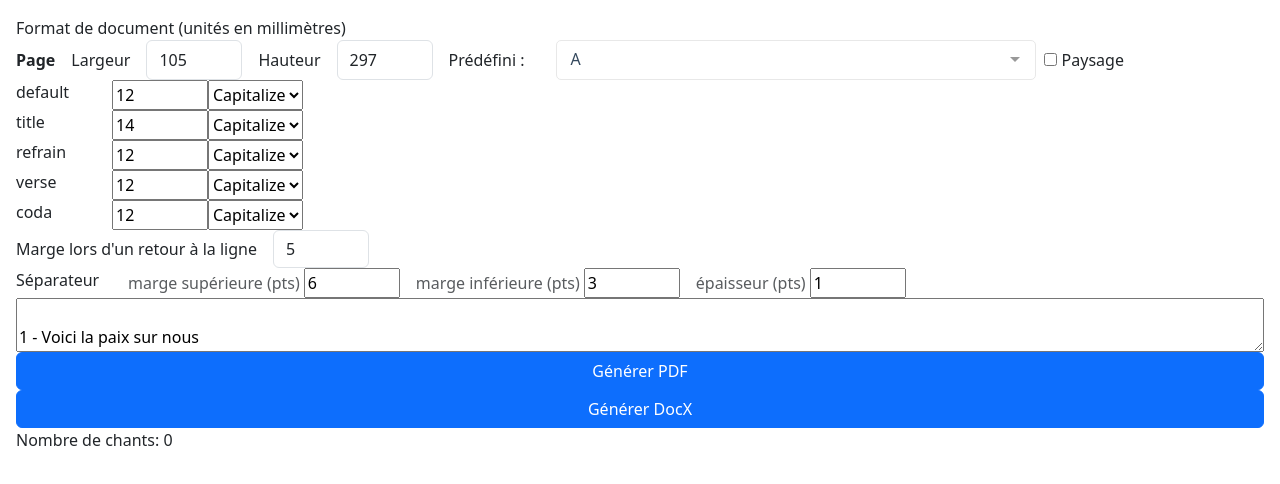
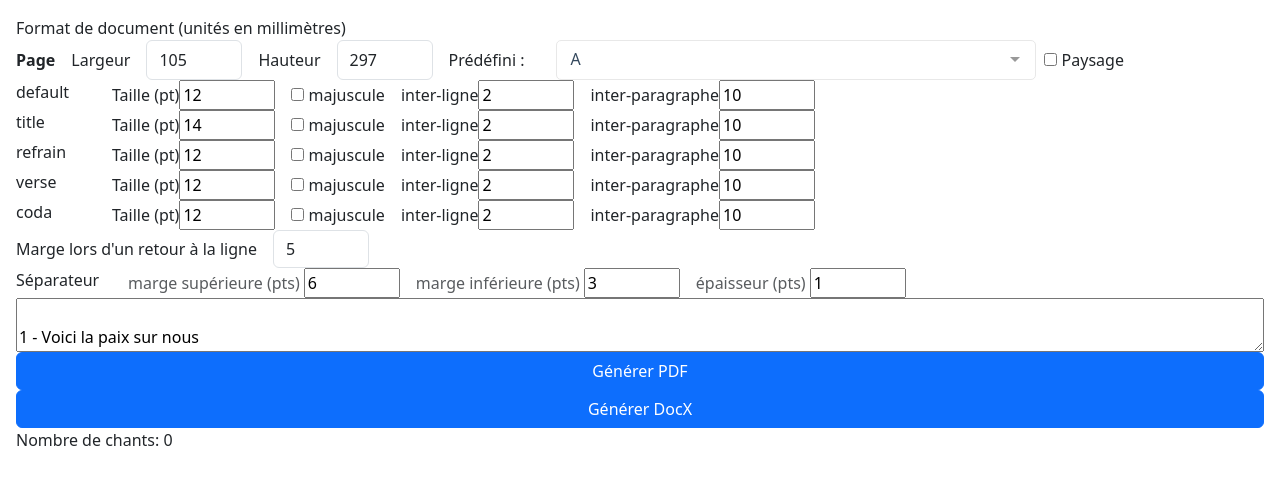
Before and after one commit to boutier/songbook, a Vue app: page / in a window 1280 px wide. Shown: the top 484 px of the page. Built offline with nearby package versions, Linux system fonts and the light colour scheme.

Commit message:
More styles

```diff
--- a/src/components/StyleInput.vue
+++ b/src/components/StyleInput.vue
@@ -14,7 +14,9 @@ export default {
       const style: StyleDefinition = {
         font: this.style.font,
         size: size || this.style.size,
-        case: (this.$refs.caseStyle as HTMLSelectElement).value as any
+        toUpper: (this.$refs.toUpper as HTMLInputElement).checked,
+        interLine: (this.$refs.interLine as HTMLInputElement).valueAsNumber,
+        afterParagraph: (this.$refs.afterParagraph as HTMLInputElement).valueAsNumber
       }
       this.$emit('update:style', style)
     }
@@ -25,11 +27,29 @@ export default {
 <template>
   <div class="d-flex">
     <div class="size-input">{{ title }}</div>
-    <input ref="fontSize" class="size-input" :value="style.size" type="number" @input="emit" />
-    <select ref="caseStyle" :value="style.case" @input="emit">
-      <option value="capitalized">Capitalize</option>
-      <option value="upper">Upper</option>
-      <option value="lower">Lower</option>
-    </select>
+    <div class="my-auto">Taille (pt)</div>
+    <input ref="fontSize" class="size-input me-3" :value="style.size" type="number" @input="emit" />
+    <div class="my-auto me-3">
+      <label>
+        <input ref="toUpper" type="checkbox" @click="emit" :value="style.toUpper" />
+        majuscule
+      </label>
+    </div>
+    <div class="my-auto">inter-ligne</div>
+    <input
+      ref="interLine"
+      class="size-input me-3"
+      :value="style.interLine"
+      type="number"
+      @input="emit"
+    />
+    <div class="my-auto">inter-paragraphe</div>
+    <input
+      ref="afterParagraph"
+      class="size-input me-3"
+      :value="style.afterParagraph"
+      type="number"
+      @input="emit"
+    />
   </div>
 </template>
--- a/src/generator/bin-packing.ts
+++ b/src/generator/bin-packing.ts
@@ -143,6 +143,7 @@ export function bin_packing<T>(
       continue
     }
     if (max_capacity < obj.size) {
+      console.log('cannot fit:', obj)
       errors.push('Some objects are too big to fit in any bin.')
       continue
     }
--- a/src/generator/formatter.ts
+++ b/src/generator/formatter.ts
@@ -2,12 +2,13 @@ import { PDFDocument, PDFFont, StandardFonts } from 'pdf-lib'
 import { bin_packing } from './bin-packing'
 import type { PrefixType, Song } from './parser'
 import { mmFromPoints, mmToPoints } from './pdf-utils'
-import { capitalize } from './utils'
 
 export type StyleDefinition = {
   font: StandardFonts
   size: number
-  case: 'upper' | 'lower' | 'capitalized'
+  toUpper: boolean
+  interLine: number
+  afterParagraph: number
 }
 
 export type FormatDefinition = {
@@ -16,14 +17,17 @@ export type FormatDefinition = {
   refrain: StyleDefinition
   verse: StyleDefinition
   coda: StyleDefinition
-  chunkGap: number // Space between paragraphs
 }
 
 export type Style = {
   font: PDFFont
   size: number
-  case: 'upper' | 'lower' | 'capitalized'
+  toUpper: boolean
+  interLine: number
+  afterParagraph: number
+
   widthOf: (text: string) => number
+  /** Height of the text, excluding interLine */
   height: number
 }
 
@@ -33,36 +37,44 @@ export type Format = {
   refrain: Style
   verse: Style
   coda: Style
-  chunkGap: number // Space between paragraphs
 }
 
 export const DEFAULT_STYLES: FormatDefinition = {
   default: {
     font: StandardFonts.TimesRoman,
     size: 12,
-    case: 'capitalized'
+    toUpper: false,
+    interLine: 2,
+    afterParagraph: 10
   },
   title: {
     font: StandardFonts.TimesRomanBold,
     size: 14,
-    case: 'capitalized'
+    toUpper: false,
+    interLine: 2,
+    afterParagraph: 10
   },
   refrain: {
     font: StandardFonts.TimesRomanBold,
     size: 12,
-    case: 'capitalized'
+    toUpper: false,
+    interLine: 2,
+    afterParagraph: 10
   },
   verse: {
     font: StandardFonts.TimesRoman,
     size: 12,
-    case: 'capitalized'
+    toUpper: false,
+    interLine: 2,
+    afterParagraph: 10
   },
   coda: {
     font: StandardFonts.TimesRoman,
     size: 12,
-    case: 'capitalized'
-  },
-  chunkGap: 10
+    toUpper: false,
+    interLine: 2,
+    afterParagraph: 10
+  }
 }
 
 export type SeparatorStyle = {
@@ -176,7 +188,7 @@ function format_element(
       style,
       alineaX,
       alineaX,
-      y + style.height
+      y + style.height // We may add interline here.
     )
   } else {
     elements.push({ x, y, text, style })
@@ -188,16 +200,17 @@ function format_song(page: PageFormat, styles: Format, song: Song): FormattedSon
   const elements: FormattedText[] = []
   let y: number
   try {
+    const transformedLine = styles.title.toUpper ? song.title.toLocaleUpperCase() : song.title
     y = format_element(
       elements,
-      '000 — ' + song.title,
+      '000 — ' + transformedLine,
       page.displayWidth,
       styles.title,
       0,
       page.wrapAlineaWidth,
       0
     )
-    y += styles.chunkGap
+    y += styles.title.afterParagraph
   } catch (e) {
     throw Error(`cannot format "${song.title}"`, { cause: e })
   }
@@ -216,15 +229,8 @@ function format_song(page: PageFormat, styles: Format, song: Song): FormattedSon
     const width = page.displayWidth - contentX
     elements.push({ x: 0, y: y, text: stanza.prefix, style })
 
-    for (const line of stanza.lines) {
-      const transformedLine =
-        style.case === 'capitalized'
-          ? capitalize(line)
-          : style.case === 'upper'
-          ? line.toLocaleUpperCase()
-          : style.case === 'lower'
-          ? line.toLocaleLowerCase()
-          : line
+    for (const [lineIndex, line] of stanza.lines.entries()) {
+      const transformedLine = style.toUpper ? line.toLocaleUpperCase() : line
       try {
         y = format_element(
           elements,
@@ -239,9 +245,11 @@ function format_song(page: PageFormat, styles: Format, song: Song): FormattedSon
         const msg = `cannot format song "${song.title}" at stanza "${index}": ${line}`
         throw Error(msg, { cause: e })
       }
+
+      if (lineIndex != stanza.lines.length - 1) y += style.interLine
     }
 
-    if (index != lastIndex) y += styles.chunkGap
+    if (index != lastIndex) y += style.afterParagraph
   })
 
   return { height: y, elements, song }
@@ -251,9 +259,11 @@ function toStyle(definition: StyleDefinition, font: PDFFont): Style {
   return {
     font: font,
     size: definition.size,
-    case: definition.case,
+    toUpper: definition.toUpper,
+    interLine: definition.interLine,
+    afterParagraph: definition.afterParagraph,
     widthOf: (text) => font.widthOfTextAtSize(text, definition.size),
-    height: font.heightAtSize(12)
+    height: font.heightAtSize(definition.size)
   }
 }
 
@@ -274,8 +284,7 @@ export async function toFormat(
     title: toStyle(formatDefinition.title, fonts[formatDefinition.title.font]),
     refrain: toStyle(formatDefinition.refrain, fonts[formatDefinition.refrain.font]),
     verse: toStyle(formatDefinition.verse, fonts[formatDefinition.verse.font]),
-    coda: toStyle(formatDefinition.coda, fonts[formatDefinition.coda.font]),
-    chunkGap: formatDefinition.chunkGap
+    coda: toStyle(formatDefinition.coda, fonts[formatDefinition.coda.font])
   }
 }
 
@@ -353,8 +362,8 @@ export async function generate_pdf(
         page.drawText(element.text, {
           x: pageFormat.marginLeft + element.x,
           y: cursorY - element.y - element.style.height,
-          size: element.style.size,
-          font: element.style.font
+          font: element.style.font,
+          size: element.style.size
         })
       }
 
```
